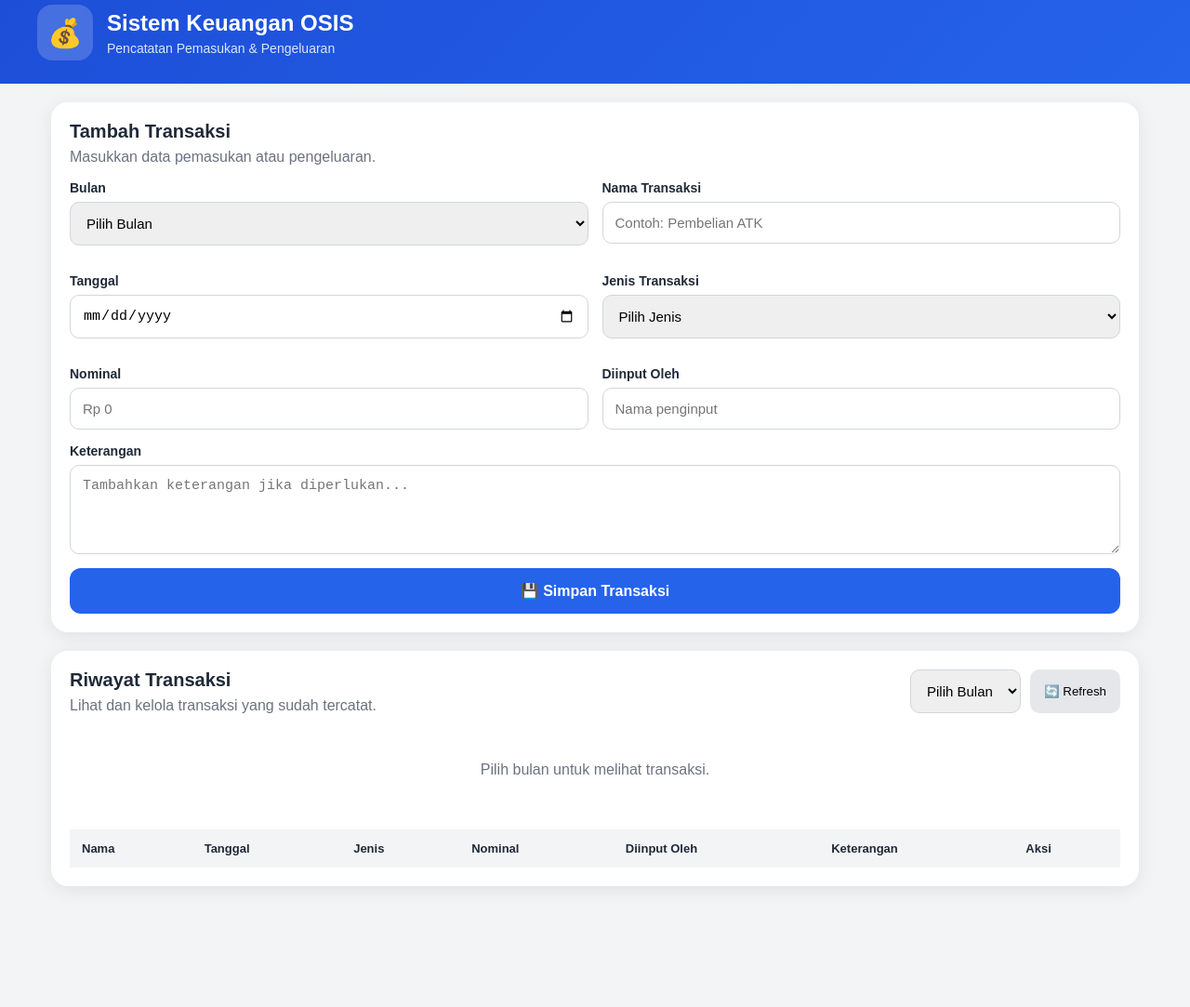
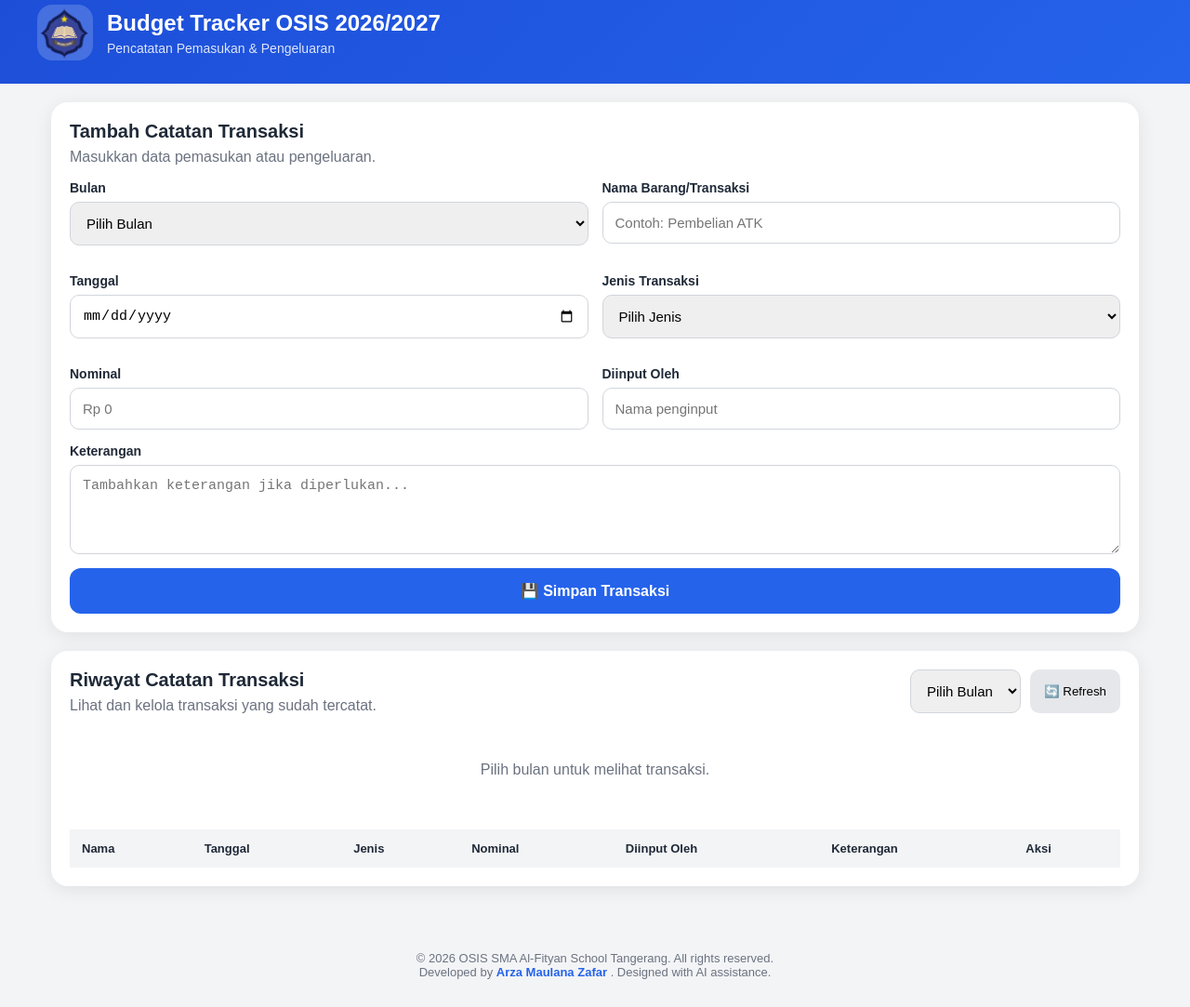
Before and after one commit to osis-smafista/Budget-Tracker-Osis, a plain HTML site: page index.html in a window 1280 px wide. Shown: the part 20-1103 px from the top of the page at 93% size. Before the commit the page ends 1043 px from the top, so only its background shows below. Drawn offline with Linux system fonts and the light colour scheme; a script that the page names is missing.

Commit message:
Link author credit to GitHub profile

```diff
--- a/index.html
+++ b/index.html
@@ -9,7 +9,7 @@
     content="width=device-width, initial-scale=1.0"
   >
 
-  <title>Sistem Keuangan OSIS</title>
+  <title>Budget Tracker OSIS 2026/2027</title>
 
   <link
     rel="stylesheet"
@@ -31,11 +31,14 @@
     <div class="header-content">
 
       <div class="logo">
-        💰
+        <img
+          src="assets/logo_OSIS_SMAFISTA.png"
+          alt="Logo OSIS SMA Al-Fityan"
+        >
       </div>
 
       <div>
-        <h1>Sistem Keuangan OSIS</h1>
+        <h1>Budget Tracker OSIS 2026/2027</h1>
 
         <p>
           Pencatatan Pemasukan & Pengeluaran
@@ -63,7 +66,7 @@
       <div class="card-title">
 
         <div>
-          <h2>Tambah Transaksi</h2>
+          <h2>Tambah Catatan Transaksi</h2>
 
           <p>
             Masukkan data pemasukan atau pengeluaran.
@@ -104,7 +107,7 @@
           <div class="form-group">
 
             <label for="namaBarang">
-              Nama Transaksi
+              Nama Barang/Transaksi
             </label>
 
             <input
@@ -252,7 +255,7 @@
         <div>
 
           <h2>
-            Riwayat Transaksi
+            Riwayat Catatan Transaksi
           </h2>
 
           <p>
@@ -457,7 +460,7 @@
       </div>
 
       <h2>
-        Hapus Transaksi?
+        Hapus Catatan?
       </h2>
 
       <p>
@@ -489,6 +492,24 @@
   </div>
 
 
+  <footer class="site-footer">
+    <p>
+      &copy; 2026 OSIS SMA Al-Fityan School Tangerang. All rights reserved.
+    </p>
+    <p>
+      Developed by
+      <a
+        href="https://github.com/Arza707"
+        target="_blank"
+        rel="noopener noreferrer"
+      >
+        Arza Maulana Zafar
+      </a>.
+      Designed with AI assistance.
+    </p>
+  </footer>
+
+
 
   <script src="script.js"></script>
 
--- a/style.css
+++ b/style.css
@@ -73,6 +73,18 @@ body {
   background: rgba(255,255,255,0.18);
 
   border-radius: 16px;
+
+}
+
+
+.logo img {
+
+  width: 100%;
+  height: 100%;
+
+  object-fit: contain;
+
+  display: block;
 
 }
 
@@ -693,3 +705,46 @@ td {
   }
 
 }
+
+
+/* =========================
+   FOOTER
+========================= */
+
+.site-footer {
+
+  padding: 0 20px 30px;
+
+  text-align: center;
+
+  color: #6b7280;
+
+  font-size: 13px;
+
+}
+
+
+.site-footer p {
+
+  margin: 0;
+
+}
+
+
+.site-footer a {
+
+  color: #2563eb;
+
+  text-decoration: none;
+
+  font-weight: 600;
+
+}
+
+
+.site-footer a:hover,
+.site-footer a:focus-visible {
+
+  text-decoration: underline;
+
+}
```
Also changed, not shown: assets/logo_OSIS_SMAFISTA.png (added).
